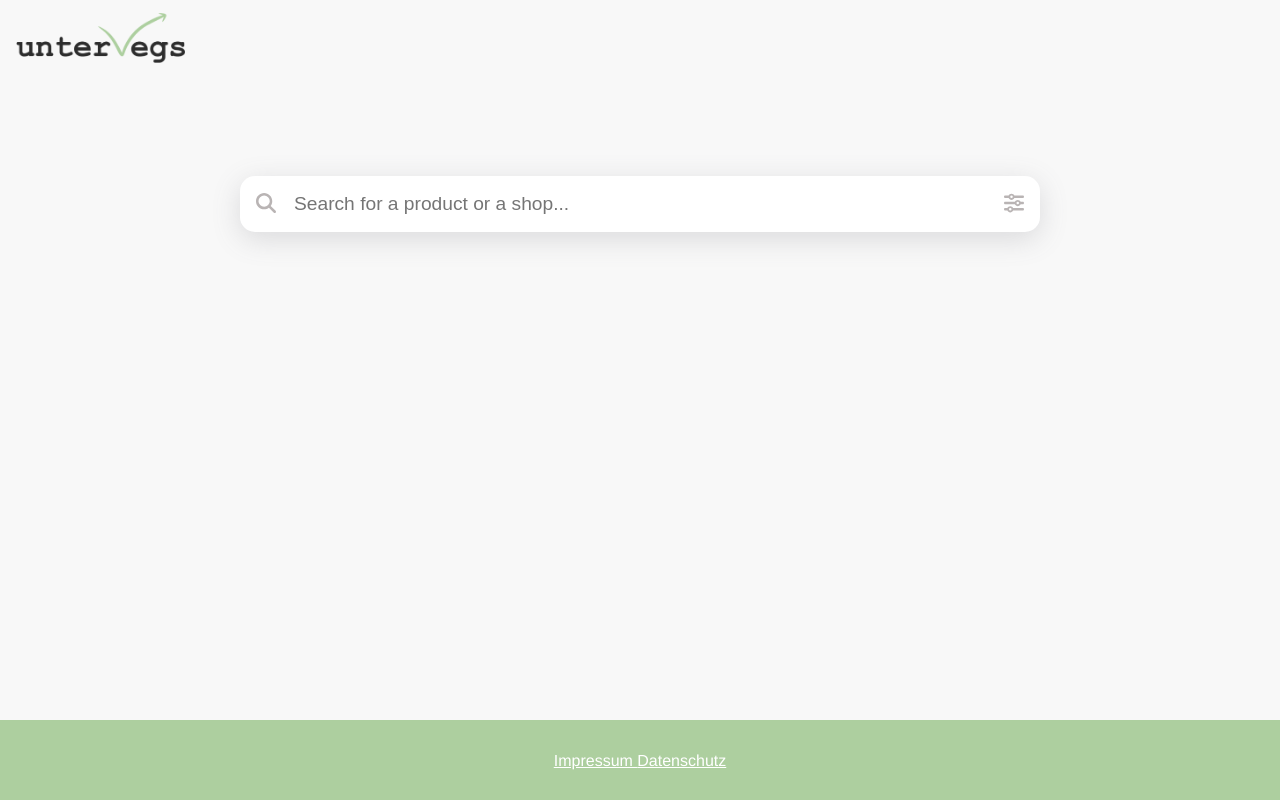
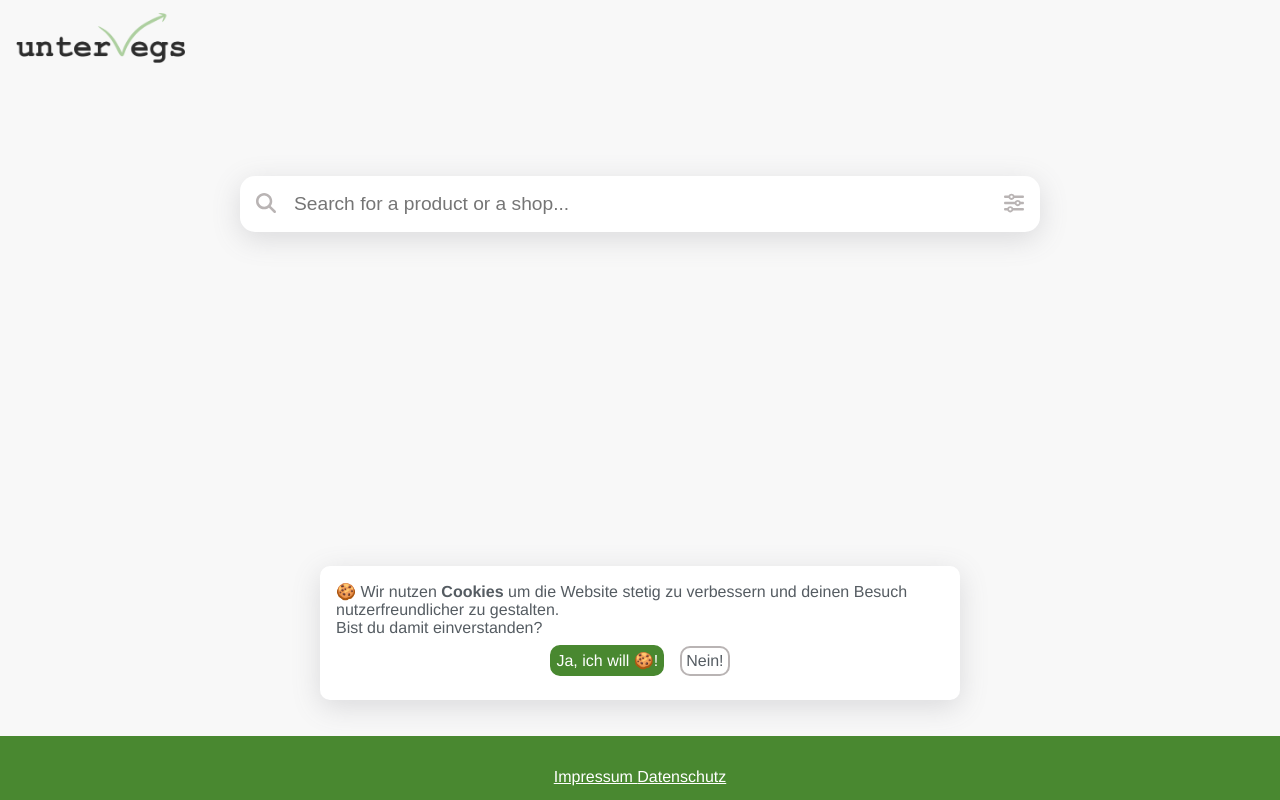
Before and after one commit to paul-schreiber/unterVegs, a Nuxt app: page / in a window 1280 px wide. Built offline with nearby package versions, Linux system fonts and the light colour scheme.

Commit message:
Add cookie-banner

```diff
--- a/app.vue
+++ b/app.vue
@@ -4,11 +4,13 @@
     <div class="content-wrapper">
       <NuxtPage />
     </div>
+    <CookieBanner :onAccept="enableAnalytics" />
     <PageFooter />
   </div>
 </template>
 
 <script>
+import { useState } from "vue-gtag-next";
 import { defineComponent } from "vue";
 export default defineComponent({
   head() {
@@ -28,6 +30,12 @@ export default defineComponent({
         { rel: 'icon', type: 'image/png', href: 'static/favicon/favicon-16x16.png' },
         { rel: 'manifest', href: 'static/favicon/site.webmanifest' },
       ]
+    }
+  },
+  methods: {
+    enableAnalytics() {
+      const { isEnabled } = useState()
+      isEnabled.value = true
     }
   }
 })
@@ -58,7 +66,7 @@ body {
   padding: $sp-small;
   display: grid;
   width: 100%;
-  min-height: calc(100vh - 10vh - 80px)
+  min-height: calc(100vh - $footerHeight - $navbarHeight)
 }
 
 @media only screen and (min-width: 800px) {
--- a/assets/scss/colors.scss
+++ b/assets/scss/colors.scss
@@ -1,4 +1,4 @@
-$color-primary: #ADCf9F;
+$color-primary: #498830;
 $color-secondary: #76BA99;
 $color-light-background: rgb(248, 248, 248);
 $color-light-grey: #efefef;
@@ -6,3 +6,5 @@ $color-light-grey: #efefef;
 $color-font-light: white;
 $color-font-medium: #b9b4b4;
 $color-font-dark: #555c62;
+
+$box-shadow: rgba(100, 100, 111, 0.2) 0px 7px 29px 0px;
--- a/assets/scss/spacing.scss
+++ b/assets/scss/spacing.scss
@@ -4,3 +4,6 @@ $sp-medium: 16px;
 $sp-big: 32px;
 $sp-large: 64px;
 $sp-huge: 96px;
+
+$footerHeight: 8vh;
+$navbarHeight: 10vh;
--- /dev/null
+++ b/components/Button.vue
@@ -0,0 +1,51 @@
+<template>
+    <button @click="onClick()" :title="tooltip" :class="buttonType">{{name}}</button>
+</template>
+
+<script lang="ts">
+import { defineComponent } from "vue";
+export default defineComponent({
+    props: {
+         name: {
+            type: String,
+            required: true
+        },
+        isPrimary: {
+            type: Boolean,
+            required: true
+        },
+         tooltip: {
+            type: String,
+            required: false
+        },
+        onClick: {
+            type: Function,
+            required: true
+        }
+    },
+    computed: {
+        buttonType() {
+            return this.isPrimary ? 'primary' : 'secondary'
+        }
+    }
+})
+</script>
+
+<style lang="scss" scoped>
+button {
+    all: unset;
+    cursor: pointer;
+    border-radius: 10px;
+    padding: $sp-tiny;
+    border: solid 2px $color-primary;
+    margin: $sp-small;
+
+    &.primary {
+        background-color: $color-primary;
+         color: $color-font-light;
+    }
+     &.secondary {
+        border: solid 2px $color-font-medium;
+    }
+}
+</style>
--- /dev/null
+++ b/components/CookieBanner.vue
@@ -0,0 +1,58 @@
+<template>
+    <div class="cookie-banner" v-if="!hideBanner">
+        <div>
+            <p>🍪 Wir nutzen <b>Cookies</b> um die Website stetig zu verbessern und deinen Besuch nutzerfreundlicher zu
+                gestalten.</p>
+            <p>Bist du damit einverstanden?</p>
+        </div>
+        <Button name="Ja, ich will 🍪!" :isPrimary="true" tooltip="Cookies akzeptieren" :onClick="onConfirm" />
+        <Button name="Nein!" :isPrimary="false"  tooltip="Cookies ablehnen" :onClick="onReject" />
+    </div>
+</template>
+
+<script lang="ts">
+import { defineComponent } from "vue";
+export default defineComponent({
+    data() {
+        return {
+            hideBanner: false
+        }
+    },
+    props: {
+        onAccept: {
+            type: Function,
+            required: true
+        }
+    },
+    methods: {
+        onConfirm() {
+            this.onAccept()
+            this.closeBanner()
+        },
+        onReject() {
+            this.closeBanner()
+        },
+        closeBanner() {
+            this.hideBanner = true
+        }
+    }
+})
+</script>
+
+<style lang="scss" scoped>
+.cookie-banner {
+    position: fixed;
+    bottom: 100px;
+    left: 50%;
+    transform: translateX(-50%);
+    background-color: white;
+    padding: $sp-medium;
+    border-radius: 10px;
+    box-shadow: $box-shadow;
+
+    p {
+        margin: 0px;
+        text-align: left;
+    }
+}
+</style>
--- a/components/NavigationBar.vue
+++ b/components/NavigationBar.vue
@@ -17,7 +17,7 @@ export default defineComponent({
 <style lang="scss" scoped>
 nav {
   width: 100%;
-  height: 80px;
+  height: $navbarHeight;
   padding: $sp-medium;
   display: flex;
   align-items: center;
--- a/components/PageFooter.vue
+++ b/components/PageFooter.vue
@@ -17,7 +17,7 @@ export default defineComponent({
 .footer {
   width: 100%;
   background-color: $color-primary;
-  height: 10vh;
+  height: $footerHeight;
   color: $color-font-light;
   padding: $sp-big;
 
--- a/components/ProductSearch.vue
+++ b/components/ProductSearch.vue
@@ -104,7 +104,7 @@ export default defineComponent({
   flex-direction: column;
   align-items: center;
   justify-content: center;
-  box-shadow: rgba(100, 100, 111, 0.2) 0px 7px 29px 0px;
+  box-shadow: $box-shadow;
   max-width: 800px;
   height: fit-content;
   width: 90vw;
--- a/components/ShopItem.vue
+++ b/components/ShopItem.vue
@@ -45,7 +45,7 @@ a {
 .shop-item {
   display: flex;
   width: 600px;
-  height: 40px;
+  height: 30px;
   align-items: center;
 
   .categories-container {
--- a/plugins/vue-gtag.client.js
+++ b/plugins/vue-gtag.client.js
@@ -4,7 +4,8 @@ import VueGtag from 'vue-gtag-next'
 export default defineNuxtPlugin((nuxtApp) => {
   nuxtApp.vueApp.use(VueGtag, {
     property: {
-      id: 'G-069LBVP4ZX'
+      id: 'G-069LBVP4ZX',
+      isEnabled: false
     }
   })
 })
```
